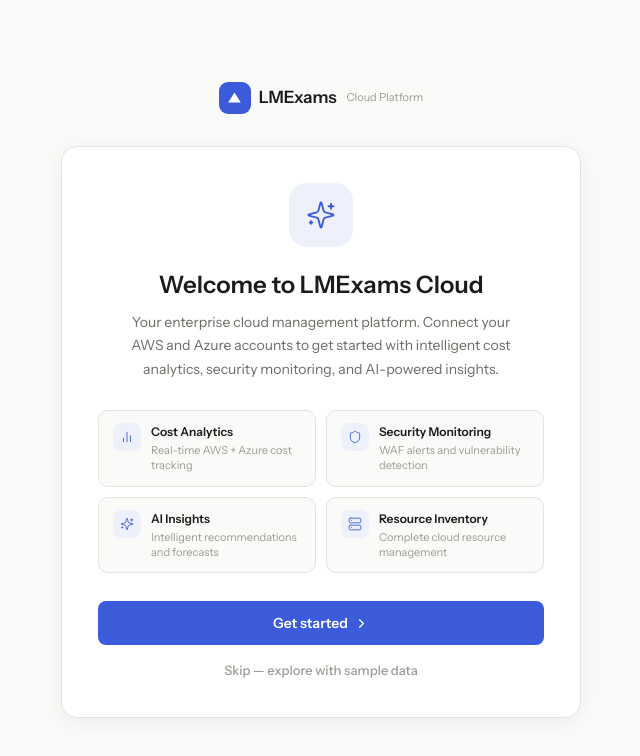
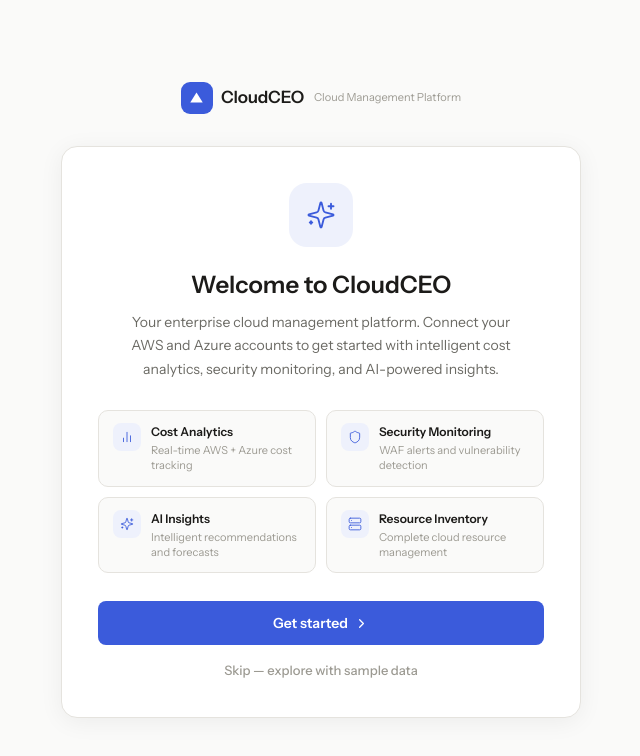
Before and after one commit to sricharan-ss/cloudceo-platform, a React (Vite) app: page / in a window 1280 px wide. Shown: the top 756 px of the page, without its empty margins (319-959 px from the left). Built offline with nearby package versions, Linux system fonts and the light colour scheme.

Commit message:
chore: update prototype branding from LMExams to CloudCEO_v1

```diff
--- a/src/app/App.tsx
+++ b/src/app/App.tsx
@@ -13,7 +13,6 @@ import { SettingsPage } from './components/SettingsPage';
 import { AlertListPage } from './components/AlertListPage';
 import { ForecastPage } from './components/ForecastPage';
 import { NotificationPanel } from './components/NotificationPanel';
-import { NotificationsPage } from './components/NotificationsPage';
 import { FloatingAiButton } from './components/FloatingAiButton';
 import { useBreakpoint } from './hooks/useBreakpoint';
 import type { BreadcrumbItem } from './components/BreadcrumbNav';
--- a/src/app/components/AiRecommendationsPage.tsx
+++ b/src/app/components/AiRecommendationsPage.tsx
@@ -32,7 +32,7 @@ const RECS: Recommendation[] = [
   { id: 'r2',  category: 'security',    priority: 'critical', cloud: 'aws',   title: 'WAF rate limiting not configured',        description: 'The /api/auth endpoint has no rate limiting rule. This leaves it exposed to brute-force and credential stuffing attacks.',             impact: 'Critical exposure',     savings: undefined,  effort: 'low',    status: 'open' },
   { id: 'r3',  category: 'cost',        priority: 'high',     cloud: 'aws',   title: 'RDS overprovisioned — resize recommended', description: 'db.t3.large is consistently at 12% utilization. Downsizing to db.t3.medium maintains headroom with 62% less cost.',         impact: 'Compute right-sizing',  savings: '$312/mo',  effort: 'medium', status: 'open' },
   { id: 'r4',  category: 'cost',        priority: 'high',     cloud: 'azure', title: 'Azure VMs running during off-hours',      description: '4 VMs in East US are running 24/7 but show zero traffic outside business hours (08:00–18:00 UTC). Auto-shutdown recommended.',  impact: 'Scheduling opportunity',savings: '$428/mo',  effort: 'low',    status: 'open' },
-  { id: 'r5',  category: 'security',    priority: 'high',     cloud: 'aws',   title: 'S3 bucket public access not fully blocked', description: 'Bucket "acme-prod-assets" has a policy allowing s3:GetObject from *. Confirm this is intentional or restrict immediately.',   impact: 'Potential data exposure',savings: undefined,  effort: 'low',    status: 'open' },
+  { id: 'r5',  category: 'security',    priority: 'high',     cloud: 'aws',   title: 'S3 bucket public access not fully blocked', description: 'Bucket "cloudceo-prod-assets" has a policy allowing s3:GetObject from *. Confirm this is intentional or restrict immediately.',   impact: 'Potential data exposure',savings: undefined,  effort: 'low',    status: 'open' },
   { id: 'r6',  category: 'performance', priority: 'medium',   cloud: 'aws',   title: 'CloudFront cache hit rate is 42%',        description: 'Target hit rate is 80%+. Increasing TTL values and adding cache headers to /api/products responses can dramatically improve this.',  impact: '32% latency reduction',  savings: undefined,  effort: 'medium', status: 'open' },
   { id: 'r7',  category: 'cost',        priority: 'medium',   cloud: 'aws',   title: 'S3 lifecycle policies not configured',    description: '12 buckets storing logs older than 90 days lack lifecycle policies. Moving to Glacier after 30 days saves significantly.',            impact: 'Storage tiering',       savings: '$95/mo',   effort: 'low',    status: 'open' },
   { id: 'r8',  category: 'reliability', priority: 'medium',   cloud: 'aws',   title: 'No Multi-AZ for production RDS',         description: 'Your primary RDS instance is Single-AZ. A hardware failure could cause 20–30 minutes of downtime. Enable Multi-AZ for HA.',         impact: 'Single point of failure',savings: undefined,  effort: 'medium', status: 'open' },
--- a/src/app/components/FloatingAiButton.tsx
+++ b/src/app/components/FloatingAiButton.tsx
@@ -218,7 +218,7 @@ export function FloatingAiButton({ hidden = false }: FloatingAiButtonProps) {
               <div style={{ fontSize: 14, fontWeight: 600, color: 'var(--dash-text-primary)' }}>CloudCEO AI</div>
               <div style={{ fontSize: 11, color: 'var(--dash-success)', display: 'flex', alignItems: 'center', gap: 4 }}>
                 <span style={{ width: 5, height: 5, borderRadius: '50%', backgroundColor: 'var(--dash-success)', display: 'inline-block' }} />
-                Active · AWS + Azure · LMExams
+                Active · AWS + Azure · CloudCEO
               </div>
             </div>
             {tab === 'assistant' && hasMessages && (
--- a/src/app/components/OnboardingPage.tsx
+++ b/src/app/components/OnboardingPage.tsx
@@ -92,8 +92,8 @@ export function OnboardingPage({ onComplete }: OnboardingPageProps) {
         <div style={{ width: 32, height: 32, backgroundColor: 'var(--dash-accent)', borderRadius: 9, display: 'flex', alignItems: 'center', justifyContent: 'center' }}>
           <svg width="17" height="17" viewBox="0 0 15 15" fill="none"><path d="M2 12L7.5 3L13 12H2Z" fill="white" /></svg>
         </div>
-        <span style={{ fontSize: 17, fontWeight: 700, color: 'var(--dash-text-primary)', letterSpacing: '-0.01em' }}>LMExams</span>
-        <span style={{ fontSize: 11, color: 'var(--dash-text-muted)', marginLeft: 2 }}>Cloud Platform</span>
+        <span style={{ fontSize: 17, fontWeight: 700, color: 'var(--dash-text-primary)', letterSpacing: '-0.01em' }}>CloudCEO</span>
+        <span style={{ fontSize: 11, color: 'var(--dash-text-muted)', marginLeft: 2 }}>Cloud Management Platform</span>
       </div>
 
       {/* Progress bar */}
@@ -126,7 +126,7 @@ export function OnboardingPage({ onComplete }: OnboardingPageProps) {
             <div style={{ width: 64, height: 64, borderRadius: 18, backgroundColor: 'var(--dash-accent-tint)', display: 'flex', alignItems: 'center', justifyContent: 'center', margin: '0 auto 20px' }}>
               <Sparkles size={30} color="var(--dash-accent)" strokeWidth={1.5} />
             </div>
-            <div style={{ fontSize: 24, fontWeight: 700, color: 'var(--dash-text-primary)', marginBottom: 8 }}>Welcome to LMExams Cloud</div>
+            <div style={{ fontSize: 24, fontWeight: 700, color: 'var(--dash-text-primary)', marginBottom: 8 }}>Welcome to CloudCEO</div>
             <div style={{ fontSize: 14, color: 'var(--dash-text-secondary)', lineHeight: 1.7, marginBottom: 28, maxWidth: 380, margin: '0 auto 28px' }}>
               Your enterprise cloud management platform. Connect your AWS and Azure accounts to get started with intelligent cost analytics, security monitoring, and AI-powered insights.
             </div>
--- a/src/app/components/ProfilePage.tsx
+++ b/src/app/components/ProfilePage.tsx
@@ -59,8 +59,8 @@ export function ProfilePage({ breadcrumbs }: ProfilePageProps) {
           </div>
           <div>
             <div style={{ fontSize: 15, fontWeight: 600, color: 'var(--dash-text-primary)' }}>John Davidson</div>
-            <div style={{ fontSize: 12, color: 'var(--dash-text-muted)', marginTop: 2 }}>CEO · Acme Corporation</div>
-            <div style={{ fontSize: 12, color: 'var(--dash-text-secondary)', marginTop: 1 }}>john.davidson@acmecorp.com</div>
+            <div style={{ fontSize: 12, color: 'var(--dash-text-muted)', marginTop: 2 }}>CEO · CloudCEO</div>
+            <div style={{ fontSize: 12, color: 'var(--dash-text-secondary)', marginTop: 1 }}>john.davidson@cloudceo.com</div>
           </div>
         </div>
 
@@ -113,7 +113,7 @@ export function ProfilePage({ breadcrumbs }: ProfilePageProps) {
               </button>
             </div>
             <div style={{ fontSize: 14, fontWeight: 500, color: 'var(--dash-text-primary)' }}>John Davidson</div>
-            <div style={{ fontSize: 12, color: 'var(--dash-text-muted)', marginTop: 2 }}>CEO · Acme Corp</div>
+            <div style={{ fontSize: 12, color: 'var(--dash-text-muted)', marginTop: 2 }}>CEO · CloudCEO</div>
           </div>
 
           {/* Nav items */}
@@ -219,9 +219,9 @@ function ProfileSection({ onSave, saved, isMobile }: { onSave: () => void; saved
     <div>
       <SectionTitle title="Personal information" desc="Update your name, email, and profile details." />
       <Field label="Full name"     value="John Davidson" />
-      <Field label="Email address" value="john.davidson@acmecorp.com" type="email" hint="Used for login and notifications" />
+      <Field label="Email address" value="john.davidson@cloudceo.com" type="email" hint="Used for login and notifications" />
       <Field label="Job title"     value="Chief Executive Officer" />
-      <Field label="Organization"  value="Acme Corporation" />
+      <Field label="Organization"  value="CloudCEO" />
       <Field label="Time zone"     value="America/New_York (UTC−5)" />
       <SaveBtn onSave={onSave} saved={saved} />
     </div>
@@ -344,7 +344,7 @@ function ConnectionsSection({ isMobile }: { isMobile: boolean }) {
       <SectionTitle title="Connected cloud accounts" desc="Manage your AWS and Azure account connections." />
       {[
         { variant: 'aws' as const, name: 'Amazon Web Services', account: '123456789012', status: 'connected', sync: '2 min ago' },
-        { variant: 'azure' as const, name: 'Microsoft Azure', account: 'acme-prod-001', status: 'connected', sync: '4 min ago' },
+        { variant: 'azure' as const, name: 'Microsoft Azure', account: 'cloudceo-prod-001', status: 'connected', sync: '4 min ago' },
       ].map((c, i) => (
         <div key={i} style={{ backgroundColor: 'var(--dash-bg-page)', borderRadius: 8, border: '1px solid var(--dash-border)', padding: '16px 18px', marginBottom: 12, display: 'flex', justifyContent: 'space-between', alignItems: 'flex-start', flexWrap: 'wrap', gap: 12 }}>
           <div style={{ display: 'flex', gap: 12, alignItems: 'flex-start' }}>
@@ -371,7 +371,7 @@ function ActivitySection() {
     { action: 'Exported cost report',         detail: 'May 2026 Billing Summary PDF',        time: '5h ago'  },
     { action: 'Acknowledged security alert',  detail: 'SQL injection attempt #841',          time: '1d ago'  },
     { action: 'Changed notification settings', detail: 'Enabled Slack for critical alerts',  time: '3d ago'  },
-    { action: 'Connected Azure account',      detail: 'Subscription acme-prod-001',          time: '4d ago'  },
+    { action: 'Connected Azure account',      detail: 'Subscription cloudceo-prod-001',          time: '4d ago'  },
     { action: 'Created API key',              detail: 'Analytics integration key',           time: '14d ago' },
   ];
   return (
--- a/src/app/components/SettingsPage.tsx
+++ b/src/app/components/SettingsPage.tsx
@@ -105,7 +105,7 @@ export function SettingsPage({ breadcrumbs }: SettingsPageProps) {
         <div style={{ backgroundColor: 'var(--dash-bg-surface)', border: '1px solid var(--dash-border)', borderRadius: 'var(--dash-radius-card)', overflow: 'hidden', position: 'sticky', top: 96 }}>
           <div style={{ padding: '14px 16px', borderBottom: '1px solid var(--dash-border)' }}>
             <div style={{ fontSize: 14, fontWeight: 600, color: 'var(--dash-text-primary)' }}>Settings</div>
-            <div style={{ fontSize: 11, color: 'var(--dash-text-muted)', marginTop: 2 }}>Acme Corporation</div>
+            <div style={{ fontSize: 11, color: 'var(--dash-text-muted)', marginTop: 2 }}>CloudCEO</div>
           </div>
           <nav style={{ padding: '8px 0' }}>
             {TABS.map(t => {
@@ -207,7 +207,7 @@ function GeneralSection({ onSave, saved, isMobile }: { onSave: () => void; saved
   return (
     <div>
       <SectionTitle title="General" desc="Organization-level settings for your CloudCEO workspace." />
-      <Field label="Organization name" value="Acme Corporation" />
+      <Field label="Organization name" value="CloudCEO" />
       <Field label="Default timezone" value="America/New_York (UTC−5)" />
       <Field label="Default currency" value="USD ($)" />
       <Field label="Fiscal year start" value="January" />
@@ -220,7 +220,7 @@ function GeneralSection({ onSave, saved, isMobile }: { onSave: () => void; saved
 function ConnectionsSection({ isMobile }: { isMobile: boolean }) {
   const providers = [
     { variant: 'aws' as const, name: 'Amazon Web Services', account: '123456789012', region: 'us-east-1', features: ['Cost Explorer', 'Billing', 'WAF'], sync: '2 min ago' },
-    { variant: 'azure' as const, name: 'Microsoft Azure', account: 'acme-prod-001', region: 'East US', features: ['Cost Management', 'WAF', 'Defender'], sync: '4 min ago' },
+    { variant: 'azure' as const, name: 'Microsoft Azure', account: 'cloudceo-prod-001', region: 'East US', features: ['Cost Management', 'WAF', 'Defender'], sync: '4 min ago' },
   ];
   return (
     <div>
@@ -261,7 +261,7 @@ function ConnectionsSection({ isMobile }: { isMobile: boolean }) {
 
 function NotificationsSection() {
   const channels = [
-    { label: 'Email',   value: 'john.davidson@acmecorp.com', on: true  },
+    { label: 'Email',   value: 'john.davidson@cloudceo.com', on: true  },
     { label: 'Slack',   value: '#cloud-alerts',              on: false },
     { label: 'Webhook', value: 'Not configured',             on: false },
   ];
@@ -363,10 +363,10 @@ function ApiKeysSection({ isMobile }: { isMobile: boolean }) {
 
 function TeamSection({ isMobile }: { isMobile: boolean }) {
   const members = [
-    { name: 'John Davidson',  email: 'john@acmecorp.com',   role: 'Owner',  last: 'Active now' },
-    { name: 'Sarah Chen',     email: 'sarah@acmecorp.com',  role: 'Admin',  last: '1h ago'     },
-    { name: 'Marcus Webb',    email: 'marcus@acmecorp.com', role: 'Viewer', last: '3h ago'     },
-    { name: 'Priya Patel',    email: 'priya@acmecorp.com',  role: 'Viewer', last: '2d ago'     },
+    { name: 'John Davidson',  email: 'john@cloudceo.com',   role: 'Owner',  last: 'Active now' },
+    { name: 'Sarah Chen',     email: 'sarah@cloudceo.com',  role: 'Admin',  last: '1h ago'     },
+    { name: 'Marcus Webb',    email: 'marcus@cloudceo.com', role: 'Viewer', last: '3h ago'     },
+    { name: 'Priya Patel',    email: 'priya@cloudceo.com',  role: 'Viewer', last: '2d ago'     },
   ];
   const roleColors: Record<string, 'success' | 'warning'> = { Owner: 'success', Admin: 'warning', Viewer: 'success' };
   return (
--- a/src/app/components/Sidebar.tsx
+++ b/src/app/components/Sidebar.tsx
@@ -92,7 +92,7 @@ export function Sidebar({ currentScreen, onNavigate, collapsed = false }: Sideba
           </div>
           {!collapsed && (
             <div>
-              <span style={{ fontSize: 15, fontWeight: 700, color: 'var(--dash-text-primary)', fontFamily: 'var(--dash-font)', letterSpacing: '-0.01em' }}>LMExams</span>
+              <span style={{ fontSize: 15, fontWeight: 700, color: 'var(--dash-text-primary)', fontFamily: 'var(--dash-font)', letterSpacing: '-0.01em' }}>CloudCEO</span>
               <div style={{ fontSize: 9, fontWeight: 500, color: 'var(--dash-text-muted)', letterSpacing: '0.04em', marginTop: -1 }}>Cloud Management</div>
             </div>
           )}
@@ -117,7 +117,7 @@ export function Sidebar({ currentScreen, onNavigate, collapsed = false }: Sideba
       {/* Version indicator */}
       {!collapsed && (
         <div style={{ padding: '12px 20px', borderTop: '1px solid var(--dash-border)' }}>
-          <div style={{ fontSize: 11, color: 'var(--dash-text-muted)' }}>LMExams Cloud Platform</div>
+          <div style={{ fontSize: 11, color: 'var(--dash-text-muted)' }}>CloudCEO Cloud Management Platform</div>
           <div style={{ fontSize: 10, color: 'var(--dash-text-muted)', marginTop: 2 }}>Enterprise v2.0</div>
         </div>
       )}
--- a/src/app/components/TopBar.tsx
+++ b/src/app/components/TopBar.tsx
@@ -70,7 +70,7 @@ export function TopBar({
             <div style={{ width: 26, height: 26, backgroundColor: 'var(--dash-accent)', borderRadius: 7, display: 'flex', alignItems: 'center', justifyContent: 'center', flexShrink: 0 }}>
               <svg width="14" height="14" viewBox="0 0 15 15" fill="none"><path d="M2 12L7.5 3L13 12H2Z" fill="white" /></svg>
             </div>
-            <span style={{ fontSize: 14, fontWeight: 700, color: 'var(--dash-text-primary)', letterSpacing: '-0.01em' }}>LMExams</span>
+            <span style={{ fontSize: 14, fontWeight: 700, color: 'var(--dash-text-primary)', letterSpacing: '-0.01em' }}>CloudCEO</span>
           </div>
         )}
         {simplified && <div style={{ width: 1, height: 16, backgroundColor: 'var(--dash-border)', flexShrink: 0 }} />}
@@ -184,7 +184,7 @@ export function TopBar({
                   <div style={{ width: 36, height: 36, borderRadius: '50%', backgroundColor: 'var(--dash-accent-tint)', display: 'flex', alignItems: 'center', justifyContent: 'center', fontSize: 13, fontWeight: 600, color: 'var(--dash-accent)', flexShrink: 0 }}>SG</div>
                   <div>
                     <div style={{ fontSize: 13, fontWeight: 500, color: 'var(--dash-text-primary)' }}>Srikanth Ganesan</div>
-                    <div style={{ fontSize: 11, color: 'var(--dash-text-muted)' }}>CEO · LMExams</div>
+                    <div style={{ fontSize: 11, color: 'var(--dash-text-muted)' }}>CEO · CloudCEO</div>
                   </div>
                 </div>
               </div>
```
Also changed, not shown: src/app/components/AiInsightsPage.tsx (+5 -5 lines), src/app/components/ResourcesPage.tsx (+6 -6 lines).
